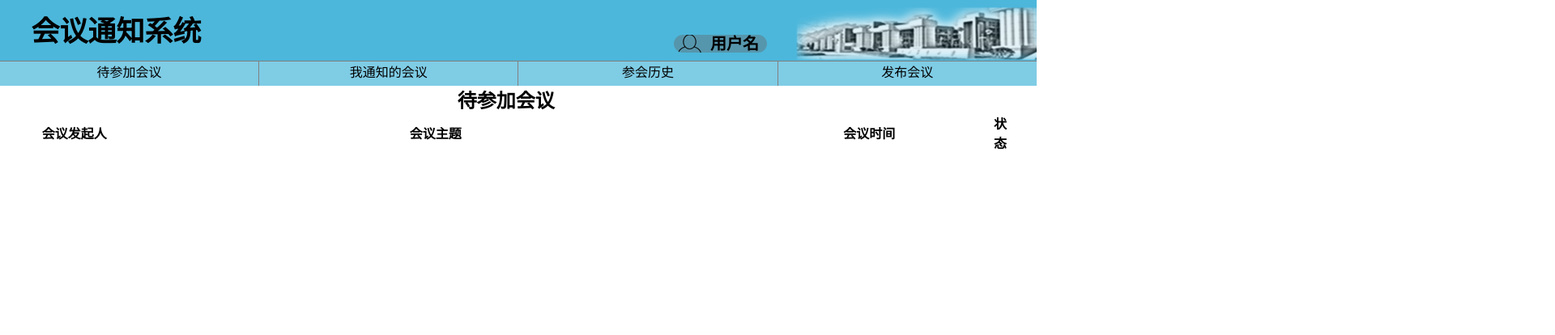
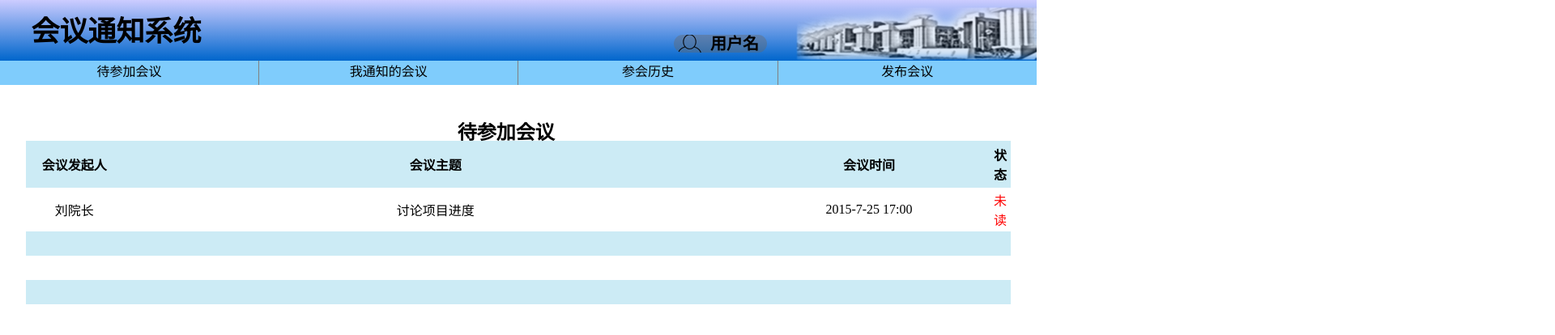
Before and after one commit to FutureInCode/MeetingPublisher, a plain HTML site: page index.html in a window 1280 px wide. Shown: the top 414 px of the page at 81% size, 1920 px wide, since content can reach past the window. Drawn offline with Linux system fonts and the light colour scheme.

Commit message:
add the style of changing the web pages but it is not finished

```diff
--- a/css/index.css
+++ b/css/index.css
@@ -3,6 +3,9 @@
 *{
 	padding:0px;
 	margin:0px;
+}
+body{
+	overflow-x:hidden;
 }
 header{
 	position:fixed;
@@ -10,6 +13,12 @@ header{
 	width:100%;
 	height:75px;
 	background-color:rgba(0,153,204,0.7);
+	background-image:-webkit-gradient(linear,left top,left bottom,from(#ccccff),to(#0066cc));
+	background-image:-moz-linear-gradient(top,#ccccff,#0099ff);
+	/*IE9*/
+	background-image:filter:progid:DXImageTransform.Microsoft.gradient(GradientType=0,startColorstr=#ccccff,endColorstr=#0066cc);
+	/*IE8*/
+	background-image:-ms-filter:"progid:DXImageTransform.Microsoft.gradient(GradientType=0,startColorstr=#ccccff,endColorstr=#0066cc)";
 }
 .navigator{
 	position:fixed;
@@ -21,11 +30,10 @@ header{
 nav{
 	float:left;
 	width:24.94%;
-	background-color:rgba(0,153,204,0.5);
+	background-color:rgba(0,153,250,0.5);
 	height:100%;
 	text-align:center;
 	cursor:pointer;
-	border-top:0.1px solid;
 	border-color:grey;
 }
 nav:hover{
@@ -33,28 +41,39 @@ nav:hover{
 	color:white;
 }
 .backgroundDiv{
+	position:absolute;
+	top:105px;
 	width:100%;
 	height:683px;
 	background:url("../img/indexBg.jpg") no-repeat center center;
 }
 .meetingList{
 	width:95%;
-	background-color:rgba(255,255,255,0.6);
+	position:relative;
+	float:left;
+	top:5%;
+	margin-top:5px;
+	transition:all 0.5s;
+	background-color:rgba(255,255,255,0.7);
+}
+table{
 	border-collapse:collapse;
-	margin-left:auto;
-	margin-right:auto;
 }
 tr{
 	height:30px;
 	width:100%;
 	cursor:pointer;
 }
+tr:nth-child(odd){
+	background-color:rgba(0,153,204,0.2);
+}
 tr:hover{
 	background-color:rgba(255,255,255,0.4);
 }
 td{
-	padding:5px;
+	padding:3px;
 	height:100%;
+	text-align:center;
 }
 th{
 	padding:5px;
@@ -71,6 +90,7 @@ th{
 }
 .meetingStatus{
 	width:10%;
+	color:red;
 }
 /* @group page component
 ----------------------------------------------------------------------------------------------*/
@@ -116,12 +136,22 @@ th{
 	border-color:grey;
 }
 #indexContent{
-	margin-top:105px;
+	postion:absolute;
 	width:100%;
 	height:100%;
+	margin:auto;
 	background-color:rgba(255,255,255,0.4);
 }
 #listCaption1{
 	height:30px;
 	width:97.5%;
 }
+#notFinished{
+	left:2.5%;
+}
+#myHoldingMeeting{
+	left:2000px;
+}
+#meetingHistory{
+	left:2000px;;
+}
--- a/index.html
+++ b/index.html
@@ -4,6 +4,7 @@
 		<meta charset="utf-8"></meta>
 		<title>会议通知系统首页</title>
 		<link href="css/index.css" rel="stylesheet" type="text/css"></link>
+		<script src="js/index.js" type="text/javascript"></script>
 	</head>
 	<body>
 
@@ -21,10 +22,51 @@
 				<nav id="nav4">发布会议</nav>
 			</div>
 			<div id="indexContent">
-				<table class="meetingList">
+				<div  class="meetingList" id="notFinished">
+					<table>
 						<caption id="listCaption1"><h2>待参加会议</h2></caption>
 						<tr>
-						<th class="publisher">会议发起人</th><th class="publisherName">会议主题</th><th class="meetingTitle">会议时间</th><th class="meetingStatus">状态</th>
+							<th class="publisher">会议发起人</th><th class="publisherName">会议主题</th><th class="meetingTitle">会议时间</th><th>状态</th>
+						</tr>
+						<tr>
+							<td class="publisher">刘院长<label class="publisherName"></label></td><td class="meetingTitle">讨论项目进度</td><td class="meetingDate">2015-7-25 17:00</td><td class="meetingStatus">未读</td>
+						</tr>
+						<tr>
+							<td class="publisher"><label class="publisherName"></label></td><td class="meetingTitle"></td><td class="meetingDate"></td><td class="meetingStatus"></td>
+						</tr>
+						<tr>
+							<td class="publisher"><label class="publisherName"></label></td><td class="meetingTitle"></td><td class="meetingDate"></td><td class="meetingStatus"></td>
+						</tr>
+						<tr>
+							<td class="publisher"><label class="publisherName"></label></td><td class="meetingTitle"></td><td class="meetingDate"></td><td class="meetingStatus"></td>
+						</tr>
+					</table>
+				</div>
+				<div class="meetingList" id="myHoldingMeeting">
+					<table>
+						<caption id="listCaption1"><h2>我通知的会议</h2></caption>
+						<tr>
+							<th class="publisher">会议发起人</th><th class="publisherName">会议主题</th><th class="meetingTitle">会议时间</th><th>状态</th>
+						</tr>
+						<tr>
+							<td class="publisher"><label class="publisherName"></label></td><td class="meetingTitle"></td><td class="meetingDate"></td><td class="meetingStatus"></td>
+						</tr>
+						<tr>
+							<td class="publisher"><label class="publisherName"></label></td><td class="meetingTitle"></td><td class="meetingDate"></td><td class="meetingStatus"></td>
+						</tr>
+						<tr>
+							<td class="publisher"><label class="publisherName"></label></td><td class="meetingTitle"></td><td class="meetingDate"></td><td class="meetingStatus"></td>
+						</tr>
+						<tr>
+							<td class="publisher"><label class="publisherName"></label></td><td class="meetingTitle"></td><td class="meetingDate"></td><td class="meetingStatus"></td>
+						</tr>
+					</table>
+				</div>
+				<div class="meetingList" id="meetingHistory">
+					<table>
+						<caption id="listCaption1"><h2>参会历史</h2></caption>
+						<tr>
+							<th class="publisher">会议发起人</th><th class="publisherName">会议主题</th><th class="meetingTitle">会议时间</th><th>状态</th>
 						</tr>
 						<tr>
 							<td class="publisher"><label class="publisherName"></label></td><td class="meetingTitle"></td><td class="meetingDate"></td><td class="meetingStatus"></td>
@@ -41,5 +83,6 @@
 					</table>
 				</div>
 			</div>
+		</div>
 	</body>
 </html>
```
Lines whose indentation alone changed are shown as unchanged.
